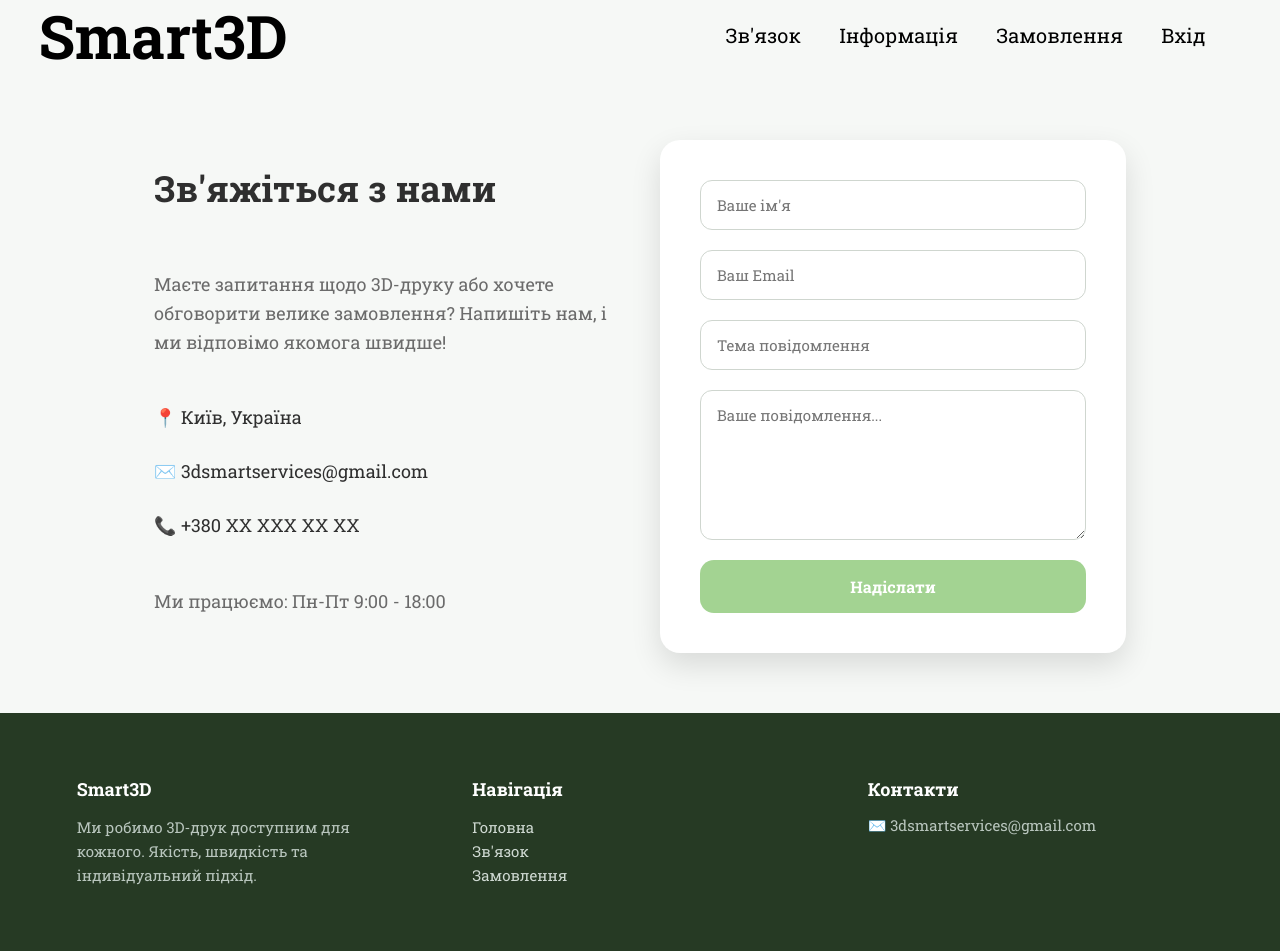
After one commit to qwweenumber1/1234, a Python web app: template frontend/templates/contacts.html in a window 1280 px wide. The commit adds this page. Run offline with Jinja, Linux system fonts and the light colour scheme; the template is opened without the code that fills it, so the values that code supplies are empty.

Commit message:
Описание изменений

```diff
--- a/frontend/templates/admin.html
+++ b/frontend/templates/admin.html
@@ -23,7 +23,7 @@
         </div>
 
         <nav class="menu-right">
-            <a href="/">Послуги</a>
+            <a href="/contacts">Зв'язок</a>
             <a href="/">Iнформацiя</a>
             <a href="#" onclick="handleOrdersClick()">Замовлення</a>
             <a href="/login_page" id="authLink">Вхід</a>
--- /dev/null
+++ b/frontend/templates/contacts.html
@@ -0,0 +1,262 @@
+<!DOCTYPE html>
+<html lang="uk">
+
+<head>
+    <meta charset="UTF-8">
+    <meta name="viewport" content="width=device-width, initial-scale=1.0">
+    <title>Зв'язок - Smart 3D</title>
+    <link rel="stylesheet" href="/static/css/index.css?v=7">
+    <link rel="preconnect" href="https://fonts.googleapis.com">
+    <link rel="preconnect" href="https://fonts.gstatic.com" crossorigin>
+    <link href="https://fonts.googleapis.com/css2?family=Roboto+Slab:wght@400;700&display=swap&subset=cyrillic"
+        rel="stylesheet">
+    <link rel="icon" href="/static/favicon.ico">
+    <style>
+        .contact-container {
+            display: grid;
+            grid-template-columns: 1fr 1fr;
+            gap: 40px;
+            max-width: 1100px;
+            margin: 60px auto;
+            padding: 0 5%;
+        }
+
+        .contact-info {
+            display: flex;
+            flex-direction: column;
+            gap: 30px;
+        }
+
+        .contact-info h1 {
+            font-family: 'Roboto Slab', serif;
+            font-size: 36px;
+            color: #2f2f2f;
+            margin-bottom: 10px;
+        }
+
+        .contact-info p {
+            font-family: 'Roboto Slab', serif;
+            font-size: 18px;
+            color: #6b6b6b;
+            line-height: 1.6;
+        }
+
+        .contact-item {
+            display: flex;
+            align-items: center;
+            gap: 15px;
+            font-family: 'Roboto Slab', serif;
+            font-size: 18px;
+            color: #2f2f2f;
+        }
+
+        .contact-item i {
+            color: #a3d392;
+            font-size: 24px;
+        }
+
+        .contact-form-card {
+            background: white;
+            padding: 40px;
+            border-radius: 20px;
+            box-shadow: 0 12px 30px rgba(0, 0, 0, 0.12);
+        }
+
+        .contact-form {
+            display: flex;
+            flex-direction: column;
+            gap: 20px;
+        }
+
+        .contact-form input,
+        .contact-form textarea {
+            padding: 14px 16px;
+            border-radius: 12px;
+            border: 1px solid #cfd6cf;
+            font-family: 'Roboto Slab', serif;
+            font-size: 15px;
+        }
+
+        .contact-form textarea {
+            resize: vertical;
+            min-height: 150px;
+        }
+
+        .contact-form input:focus,
+        .contact-form textarea:focus {
+            outline: none;
+            border-color: #7fbf7f;
+        }
+
+        .submit-button {
+            padding: 16px;
+            border-radius: 14px;
+            border: none;
+            background-color: #a3d392;
+            color: white;
+            font-family: 'Roboto Slab', serif;
+            font-size: 16px;
+            font-weight: 700;
+            cursor: pointer;
+            transition: opacity 0.2s ease, transform 0.2s ease;
+        }
+
+        .submit-button:hover {
+            opacity: 0.85;
+            transform: translateY(-2px);
+        }
+
+        .success-message {
+            display: none;
+            color: #4b8f3f;
+            font-weight: 700;
+            text-align: center;
+            margin-top: 15px;
+        }
+
+        @media (max-width: 850px) {
+            .contact-container {
+                grid-template-columns: 1fr;
+            }
+        }
+    </style>
+</head>
+
+<body style="margin: 0; background-color: #f6f8f6;">
+    <header class="top-menu">
+        <div class="menu-left">
+            <a href="/" class="menu-logo">Smart3D</a>
+        </div>
+        <nav class="menu-right">
+            <a href="/contacts">Зв'язок</a>
+            <a href="/">Інформація</a>
+            <a href="#" onclick="handleOrdersClick()">Замовлення</a>
+            <a href="/login_page" id="authLink">Вхід</a>
+        </nav>
+    </header>
+
+    <main class="contact-container">
+        <div class="contact-info">
+            <h1>Зв'яжіться з нами</h1>
+            <p>Маєте запитання щодо 3D-друку або хочете обговорити велике замовлення? Напишіть нам, і ми відповімо
+                якомога швидше!</p>
+
+            <div class="contact-item">
+                <span>📍 Київ, Україна</span>
+            </div>
+            <div class="contact-item">
+                <span>✉️ 3dsmartservices@gmail.com</span>
+            </div>
+            <div class="contact-item">
+                <span>📞 +380 XX XXX XX XX</span>
+            </div>
+
+            <p style="margin-top: 20px;">Ми працюємо: Пн-Пт 9:00 - 18:00</p>
+        </div>
+
+        <div class="contact-form-card">
+            <form id="contactForm" class="contact-form">
+                <input type="text" name="name" placeholder="Ваше ім'я" required>
+                <input type="email" name="email" placeholder="Ваш Email" required>
+                <input type="text" name="subject" placeholder="Тема повідомлення" required>
+                <textarea name="message" placeholder="Ваше повідомлення..." required></textarea>
+                <button type="submit" class="submit-button">Надіслати</button>
+                <div id="formSuccess" class="success-message">Дякуємо! Ваше повідомлення надіслано.</div>
+            </form>
+        </div>
+    </main>
+
+    <footer class="site-footer">
+        <div class="footer-grid">
+            <div>
+                <div class="footer-title">Smart3D</div>
+                <div class="footer-text">Ми робимо 3D-друк доступним для кожного. Якість, швидкість та індивідуальний
+                    підхід.</div>
+            </div>
+            <div>
+                <div class="footer-title">Навігація</div>
+                <div class="footer-text">
+                    <a href="/" style="color: #cfd9d2; text-decoration: none;">Головна</a><br>
+                    <a href="/contacts" style="color: #cfd9d2; text-decoration: none;">Зв'язок</a><br>
+                    <a href="#" onclick="handleOrdersClick()"
+                        style="color: #cfd9d2; text-decoration: none;">Замовлення</a>
+                </div>
+            </div>
+            <div>
+                <div class="footer-title">Контакти</div>
+                <div class="footer-contact">✉️ 3dsmartservices@gmail.com</div>
+                <div class="footer-socials">
+                    <!-- Social icons placeholders -->
+                </div>
+            </div>
+        </div>
+    </footer>
+
+    <script>
+        async function handleAuth() {
+            try {
+                const res = await fetch("/me", { credentials: "include" });
+                const authLink = document.getElementById("authLink");
+                if (res.ok) {
+                    authLink.textContent = "Вихід";
+                    authLink.href = "#";
+                    authLink.onclick = async (e) => {
+                        e.preventDefault();
+                        document.cookie = "access_token=; Max-Age=0; path=/";
+                        window.location.reload();
+                    };
+                }
+            } catch (e) { console.error(e); }
+        }
+
+        async function handleOrdersClick() {
+            try {
+                const res = await fetch("/me", { credentials: "include" });
+                if (res.ok) window.location.href = "/orders_page";
+                else window.location.href = "/login_page";
+            } catch { window.location.href = "/login_page"; }
+        }
+
+        const contactForm = document.getElementById('contactForm');
+        contactForm.addEventListener('submit', async (e) => {
+            e.preventDefault();
+            const formData = new FormData(contactForm);
+            const submitBtn = contactForm.querySelector('.submit-button');
+            const successMsg = document.getElementById('formSuccess');
+
+            submitBtn.disabled = true;
+            submitBtn.textContent = 'Відправка...';
+
+            try {
+                const res = await fetch('/contacts', {
+                    method: 'POST',
+                    body: formData
+                });
+
+                if (res.ok) {
+                    contactForm.reset();
+                    successMsg.style.display = 'block';
+                    submitBtn.textContent = 'Надіслано!';
+                    setTimeout(() => {
+                        successMsg.style.display = 'none';
+                        submitBtn.disabled = false;
+                        submitBtn.textContent = 'Надіслати';
+                    }, 5000);
+                } else {
+                    alert('Помилка при відправці. Спробуйте пізніше.');
+                    submitBtn.disabled = false;
+                    submitBtn.textContent = 'Надіслати';
+                }
+            } catch (err) {
+                console.error(err);
+                alert('Помилка мережі.');
+                submitBtn.disabled = false;
+                submitBtn.textContent = 'Надіслати';
+            }
+        });
+
+        handleAuth();
+    </script>
+</body>
+
+</html>
--- a/frontend/templates/index.html
+++ b/frontend/templates/index.html
@@ -26,7 +26,7 @@
         </div>
 
         <nav class="menu-right">
-            <a href="/">Послуги</a>
+            <a href="/contacts">Зв'язок</a>
             <a href="/">Iнформацiя</a>
             <a href="#" onclick="handleOrdersClick()">Замовлення</a>
             <a href="/login_page" id="authLink">Вхід</a>
@@ -355,7 +355,7 @@
             <div class="hero-subtitle">
                 Зв'яжіться з нами сьогодні, щоб обговорити ваші ідеї та отримати безкоштовну консультацію.
             </div>
-            <a href="#" class="hero-button">Зв'язатися з нами</a>
+            <a href="/contacts" class="hero-button">Зв'язатися з нами</a>
         </div>
     </div>
 
--- a/frontend/templates/login.html
+++ b/frontend/templates/login.html
@@ -27,7 +27,7 @@
         </div>
 
         <nav class="menu-right">
-            <a href="/">Послуги</a>
+            <a href="/contacts">Зв'язок</a>
             <a href="/">Iнформацiя</a>
             <a href="/">Замовлення</a>
             <a href="register.html">Реєстрація</a> <!-- Changed to Register -->
--- a/frontend/templates/orders.html
+++ b/frontend/templates/orders.html
@@ -23,7 +23,7 @@
         </div>
 
         <nav class="menu-right">
-            <a href="/">Послуги</a>
+            <a href="/contacts">Зв'язок</a>
             <a href="/">Iнформацiя</a>
             <a href="#" onclick="handleOrdersClick()">Замовлення</a>
             <a href="/login_page" id="authLink">Вхід</a>
--- a/frontend/templates/register.html
+++ b/frontend/templates/register.html
@@ -29,7 +29,7 @@
         </div>
 
         <nav class="menu-right">
-            <a href="/">Послуги</a>
+            <a href="/contacts">Зв'язок</a>
             <a href="/">Iнформацiя</a> <!-- ссылки-->
             <a href="/">Замовлення</a>
             <a href="/">Вхід</a>
```
Also changed, not shown: gateway/main.py (+13 -0 lines), services/notification/main.py (+30 -0 lines).
